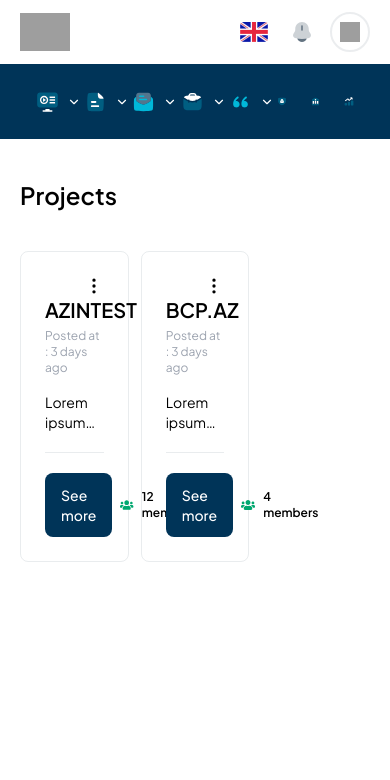
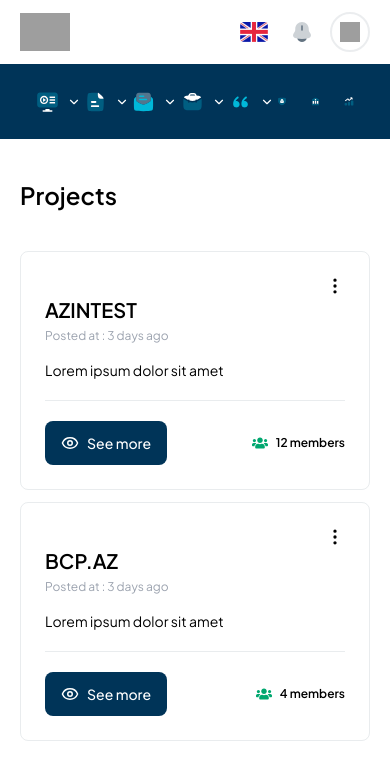
Before and after one commit to BCPAZ/crm-app, a React (Vite) app: page /projects in a window 390 px wide. Shown: the top 780 px of the page. Built offline with nearby package versions, Linux system fonts and the light colour scheme; grey boxes are pictures that could not be loaded.

Commit message:
feat : Responive design completed

```diff
--- a/src/views/App/Projects.jsx
+++ b/src/views/App/Projects.jsx
@@ -1,14 +1,14 @@
 import tasks from "@/mocks/tasks";
 import { Link } from "react-router-dom";
 import { FaUsers } from "react-icons/fa";
-import { LuMoreVertical } from "react-icons/lu";
+import { LuMoreVertical,LuEye } from "react-icons/lu";
 import moment from "moment";
 const Projects = () => {
   return (
     <section>
       <div className="siteContainer">
         <h1 className="text-2xl font-semibold mt-10">Projects</h1>
-        <div className="grid grid-cols-3 gap-3 mt-10">
+        <div className="grid lg:grid-cols-3 sm:grid-cols-2 grid-cols-1 gap-3 mt-10">
           {tasks.map((task, index) => (
             <div
               className="relative p-6 rounded-lg border border-grey/20 flex flex-col gap-2"
@@ -29,9 +29,10 @@ const Projects = () => {
               </div>
               <div className="flex items-center justify-between gap-2 mt-3">
                 <Link
-                  className="text-white bg-secondary font-medium rounded-lg py-3 px-4 text-sm w-fit"
+                  className="text-white bg-secondary font-medium rounded-lg py-3 px-4 text-sm w-fit flex items-center gap-2"
                   to={`${task.id}`}
                 >
+                  <LuEye size={18}/>
                   See more
                 </Link>
                 <span className="flex items-center gap-2 text-xs font-semibold">
```
